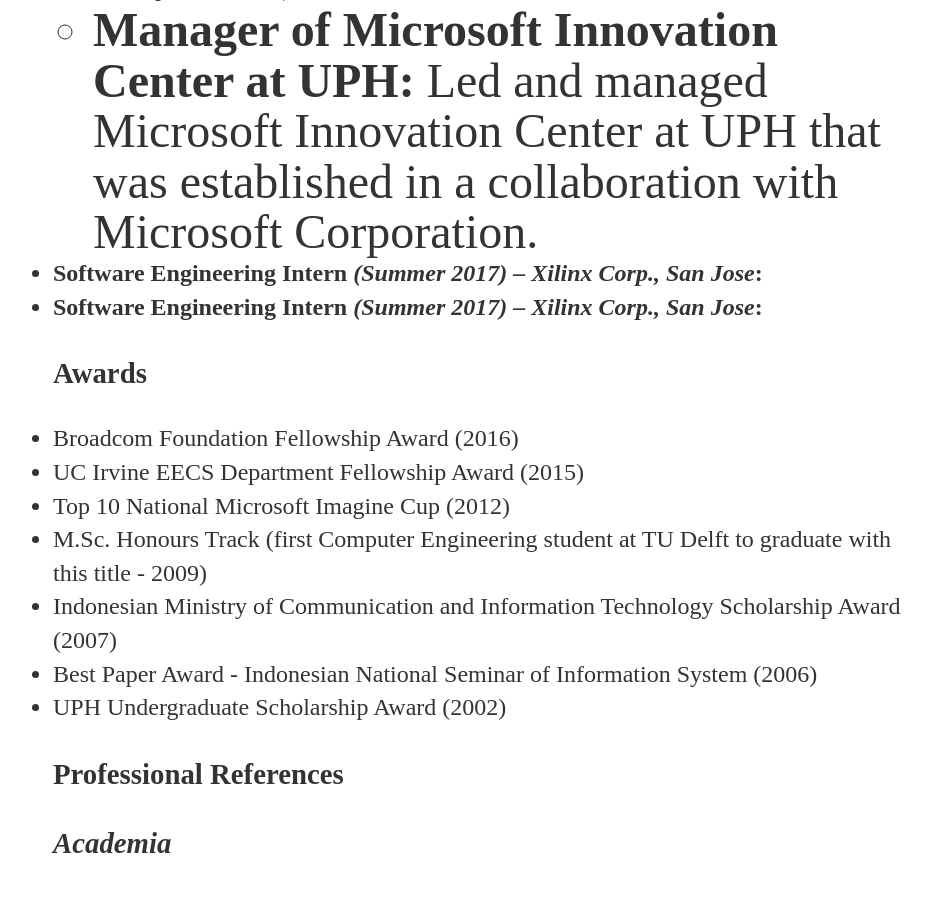
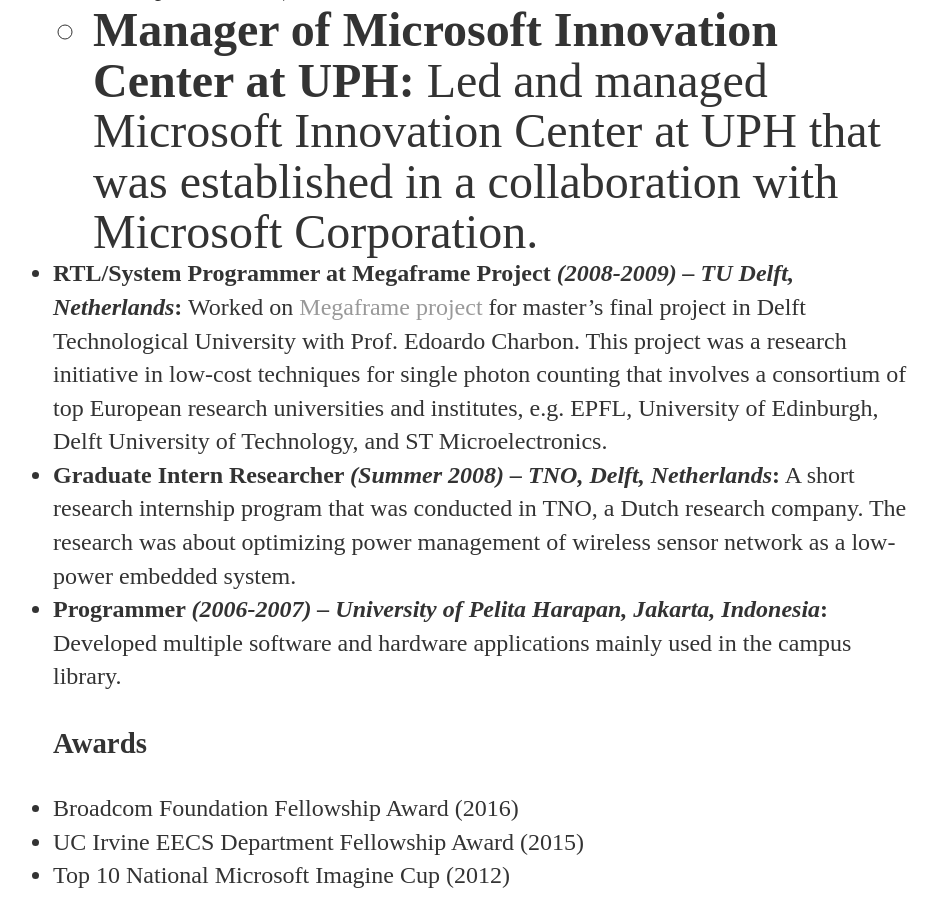
Before and after one commit to rtrimana/rahmaditrimananda.github.io, a Jekyll site: the page built from cv/index.html, in a window 1280 px wide and 900 px high, scrolled down 2322 px. Shown: the whole window, without its empty margins (179-1117 px from the left). Built offline with Jekyll 4.4.1, drawn with Linux system fonts in a browser that asks for light colours.

Commit message:
Update index.html

```diff
--- a/cv/index.html
+++ b/cv/index.html
@@ -31,8 +31,9 @@
 			<ul class="roles"><font size="10em">
 				<li><strong>Manager of Microsoft Innovation Center at UPH:</strong> Led and managed Microsoft Innovation Center at UPH that was established in a collaboration with Microsoft Corporation.</li>
 				</font></ul>
-			<li><strong>Software Engineering Intern <em>(Summer 2017) – Xilinx Corp., San Jose</em>:</strong></li>
-			<li><strong>Software Engineering Intern <em>(Summer 2017) – Xilinx Corp., San Jose</em>:</strong></li>
+			<li><strong>RTL/System Programmer at Megaframe Project <em>(2008-2009) – TU Delft, Netherlands</em>:</strong> Worked on <a href="http://www.megaframe.eu/">Megaframe project</a> for master’s final project in Delft Technological University with Prof. Edoardo Charbon. This project was a research initiative in low-cost techniques for single photon counting that involves a consortium of top European research universities and institutes, e.g. EPFL, University of Edinburgh, Delft University of Technology, and ST Microelectronics.</li>
+			<li><strong>Graduate Intern Researcher <em>(Summer 2008) – TNO, Delft, Netherlands</em>:</strong> A short research internship program that was conducted in TNO, a Dutch research company. The research was about optimizing power management of wireless sensor network as a low-power embedded system.</li>
+			<li><strong>Programmer <em>(2006-2007) – University of Pelita Harapan, Jakarta, Indonesia</em>:</strong> Developed multiple software and hardware applications mainly used in the campus library.</li>
 			</ul>
 
 		<ul class="awards">
```
